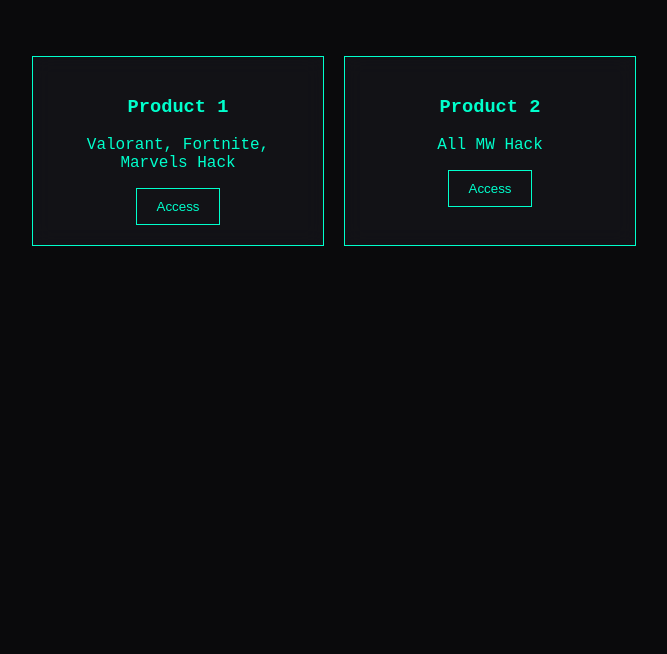
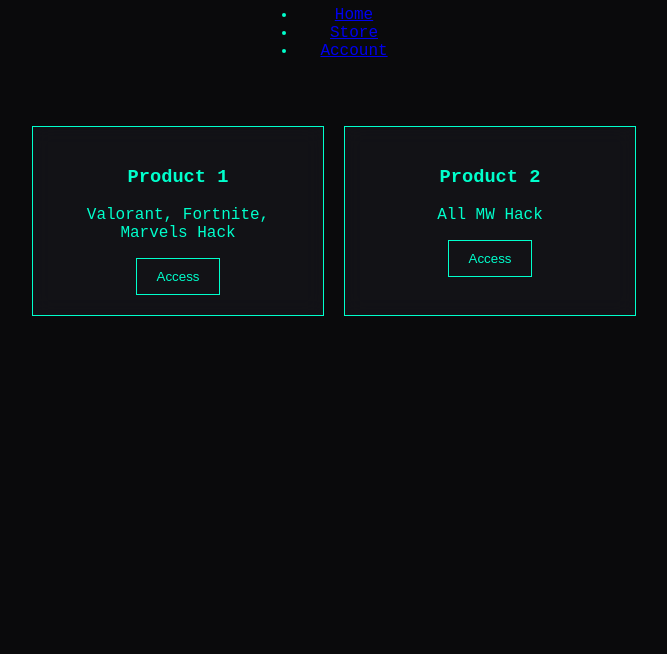
Before and after one commit to Eagle3z/1awh.dll, a plain HTML site: page index.html in a window 1280 px wide. Shown: the part 146-800 px from the top of the page, without its empty margins (306-973 px from the left). Drawn offline with Linux system fonts and the light colour scheme.

Commit message:
Update index.html

```diff
--- a/index.html
+++ b/index.html
@@ -3,13 +3,20 @@
 <head>
     <meta charset="UTF-8">
     <meta name="viewport" content="width=device-width, initial-scale=1.0">
-    <title>1awh.dll | Tactical Access</title>
+    <title>1awh.dll | Home</title>
     <link rel="stylesheet" href="main.css">
 </head>
 <body>
     <header>
         <img src="logo.png" alt="1awh.dll Logo" class="logo">
         <h1>1awh.dll</h1>
+        <nav>
+            <ul>
+                <li><a href="index.html">Home</a></li>
+                <li><a href="store.html">Store</a></li>
+                <li><a href="account.html">Account</a></li>
+            </ul>
+        </nav>
     </header>
 
     <main>
```
